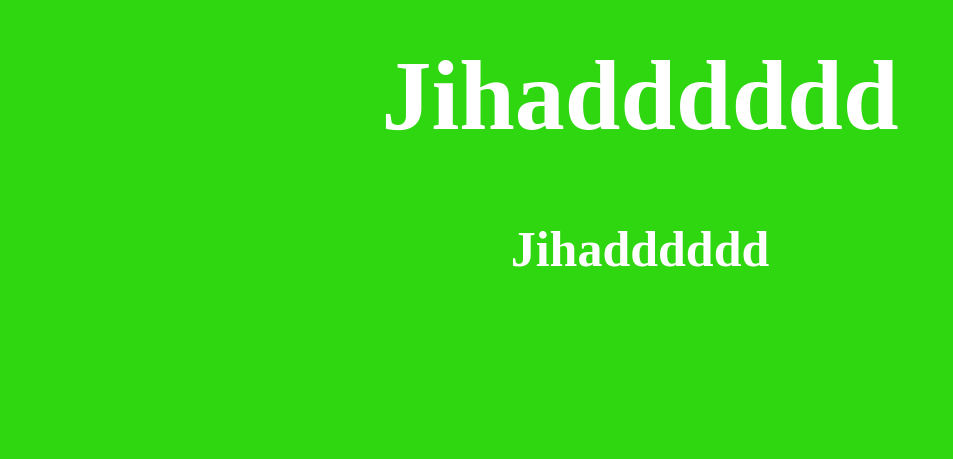
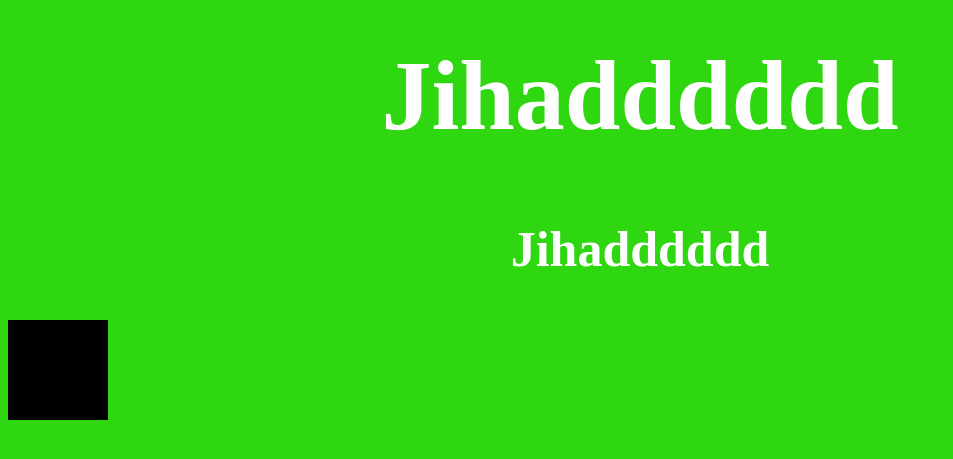
Before and after one commit to Muzahibul/xyz, a plain HTML site: page index.html in a window 1280 px wide. Shown: the part 217-676 px from the top of the page, without its empty margins (0-953 px from the left). Drawn offline with Linux system fonts and the light colour scheme.

Commit message:
add file

```diff
--- a/index.html
+++ b/index.html
@@ -9,5 +9,6 @@
 <body>
          <h1>Jihadddddd</h1>
          <h2>Jihadddddd</h2>
+    <div>yo</div>
 </body>
 </html>
--- a/m.css
+++ b/m.css
@@ -15,3 +15,10 @@ h2 {
      text-align: center;
      margin-top: 5px;
 }
+
+
+div {
+      background-color: black;
+      height: 100px;
+      width: 100px;
+}
```
